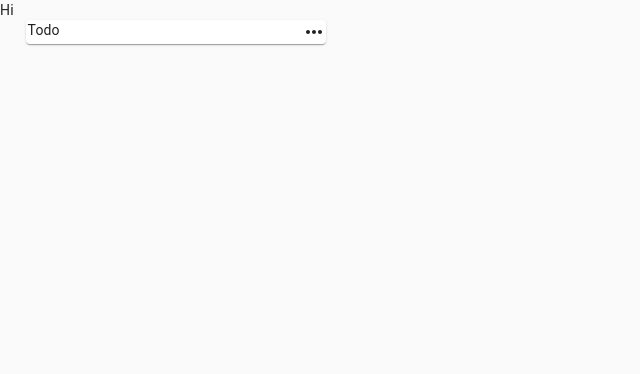
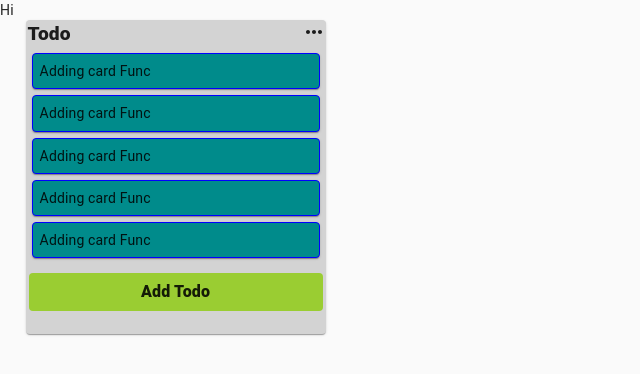
Before and after one commit to harpreet-singh-au7/eb, a React (Create React App) app in the folder frontend/: page / in a window 1280 px wide. Shown: the top 374 px of the page, without its empty margins (0-640 px from the left). Built offline with nearby package versions, Linux system fonts and the light colour scheme.

Commit message:
add new todo/with edit functionality done

```diff
--- /dev/null
+++ b/frontend/src/Components/Card/card.css
@@ -0,0 +1,6 @@
+.card_container {
+  padding: 7px !important;
+  margin: 6px !important;
+  background-color: darkcyan !important;
+  border: 1px groove blue;
+}
--- /dev/null
+++ b/frontend/src/Components/Card/index.js
@@ -0,0 +1,15 @@
+import{Paper} from "@material-ui/core"
+import React from 'react'
+
+import "./card.css"
+
+function Card() {
+    return (
+        <div className="Card">
+            <Paper className="card_container">Adding card Func</Paper>
+
+        </div>
+    )
+}
+
+export default Card
--- a/frontend/src/Components/Lists/Title/index.js
+++ b/frontend/src/Components/Lists/Title/index.js
@@ -8,7 +8,10 @@ function Title() {
     const [open, setOpen] = useState(false)
     return (
         <div>
-            {open ? <div><InputBase value="Todo" inputProps={{
+            {open ? <div><InputBase
+                value="Todo"
+                autoFocus
+                inputProps={{
                 className: "input"
             }}
                 fullWidth
--- a/frontend/src/Components/Lists/Title/title.css
+++ b/frontend/src/Components/Lists/Title/title.css
@@ -4,6 +4,8 @@
 }
 .Container-box {
   flex-grow: 1;
+  font-size: 1.2rem;
+  font-weight: 800;
 }
 .input:focus {
   margin: 3px;
--- a/frontend/src/Components/Lists/index.js
+++ b/frontend/src/Components/Lists/index.js
@@ -3,15 +3,24 @@ import {CssBaseline, Typography} from "@material-ui/core"
 import {CustomPaper} from "../../StyledComponents/index"
 import Title from './Title'
 import "./lists.css"
+import Card from "../Card"
+import AddInput from '../addInput'
 
 
 
 function Lists() {
     return (
-        <div className="lists--header">
-            <CustomPaper>
+        <div >
+            <CustomPaper className="list_background">
                 <CssBaseline />
-                <Title className="Paper"/>
+                <Title  />
+                <Card />
+                <Card />
+                <Card />
+                <Card />
+                <Card />
+                <AddInput />
+                <div className="card_blank"></div>
             </CustomPaper>
 
         </div>
--- a/frontend/src/Components/Lists/lists.css
+++ b/frontend/src/Components/Lists/lists.css
@@ -1,3 +1,11 @@
 .Paper {
-  background-color: #ebecf8;
+  background-color: gray;
 }
+.card_blank {
+  padding: 7px !important;
+  margin: 6px !important;
+  background-color: lightgray !important;
+}
+.list_background {
+  background-color: lightgray !important;
+}
--- /dev/null
+++ b/frontend/src/Components/addInput/index.js
@@ -0,0 +1,24 @@
+import { Collapse, Paper, Typography } from '@material-ui/core'
+import React, { useState } from 'react'
+import "./input.css"
+import InputTodo from './inputTodo'
+
+function AddInput() {
+    const [open, setOpen] = useState(false)
+    return (
+        <div className="addInput">
+            <Collapse in={open} >
+                <InputTodo setOpen={setOpen}/>
+            </Collapse>
+            <Collapse in={!open}>
+            <Paper className="addInput_button" onClick={()=>setOpen(!open)} elevation={0}>
+                <Typography className="addInput_text">
+                    Add Todo
+                </Typography>
+                </Paper>
+                </Collapse>
+        </div>
+    )
+}
+
+export default AddInput
--- /dev/null
+++ b/frontend/src/Components/addInput/input.css
@@ -0,0 +1,17 @@
+.addInput_button {
+  padding: 7px;
+  margin: 3px;
+  background-color: yellowgreen !important;
+}
+.addInput {
+  margin-top: 12px;
+}
+.addInput_text {
+  font-size: 1rem !important;
+  font-weight: 800 !important;
+  margin: 3px;
+  text-align: center;
+}
+.addInput_button:hover {
+  background-color: lightsalmon;
+}
--- /dev/null
+++ b/frontend/src/Components/addInput/inputTodo.css
@@ -0,0 +1,21 @@
+.inputTodo_card {
+  padding-bottom: 3px;
+  margin: 6px;
+  width: 285px;
+  height: 50px;
+}
+.inputTodo_card {
+  height: 50px !important;
+}
+.inputp {
+  margin-left: 7px;
+  padding: 5px;
+  justify-content: center;
+}
+.addButton:hover {
+  background: #5aac44 !important;
+  color: #fff;
+}
+.addButton_div {
+  margin: 7px !important;
+}
--- /dev/null
+++ b/frontend/src/Components/addInput/inputTodo.js
@@ -0,0 +1,32 @@
+import { InputBase, Button, IconButton, Paper} from '@material-ui/core'
+import React from 'react'
+import "./inputTodo.css"
+import ClearIcon from '@material-ui/icons/Clear';
+
+function InputTodo({setOpen}) {
+    return (
+        <div className="inputtodo">
+            <div  >
+            <Paper className="inputTodo_card" >
+             <InputBase
+                multiline
+                fullWidth
+                onBlur={()=>setOpen(false)}
+                inputProps={{
+                    className:"inputp"
+                        }}
+                        autoFocus
+                 placeholder="Enter your text here"
+            />
+                </Paper>
+            </div>
+            <div className="addButton_div">
+                <Button className="addButton" onClick={()=>setOpen(false)}> + ADD</Button>
+                <IconButton onClick={()=>setOpen(false)}><ClearIcon /></IconButton>
+            </div>
+
+        </div>
+    )
+}
+
+export default InputTodo
--- a/frontend/src/StyledComponents/index.js
+++ b/frontend/src/StyledComponents/index.js
@@ -3,8 +3,8 @@ import {CssBaseline, Paper,Typography} from "@material-ui/core"
 
 export const CustomPaper = styled(Paper)`
   width:300px;
+  margin-left:2vw;
 
-  margin-left:2vw
 `;
 
 export const TodoEdit =  styled.div.attrs((props) => ({ tabIndex: 0 }))`
```
